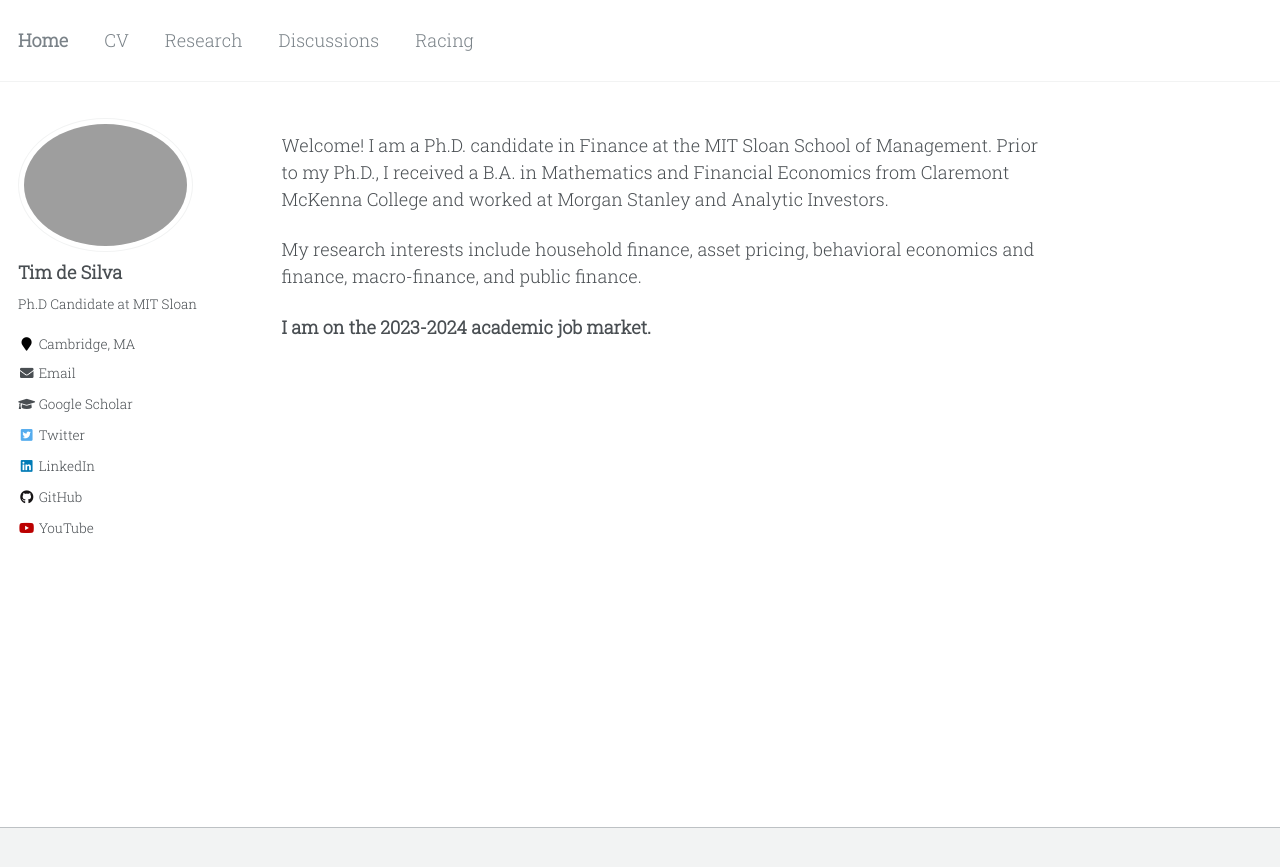
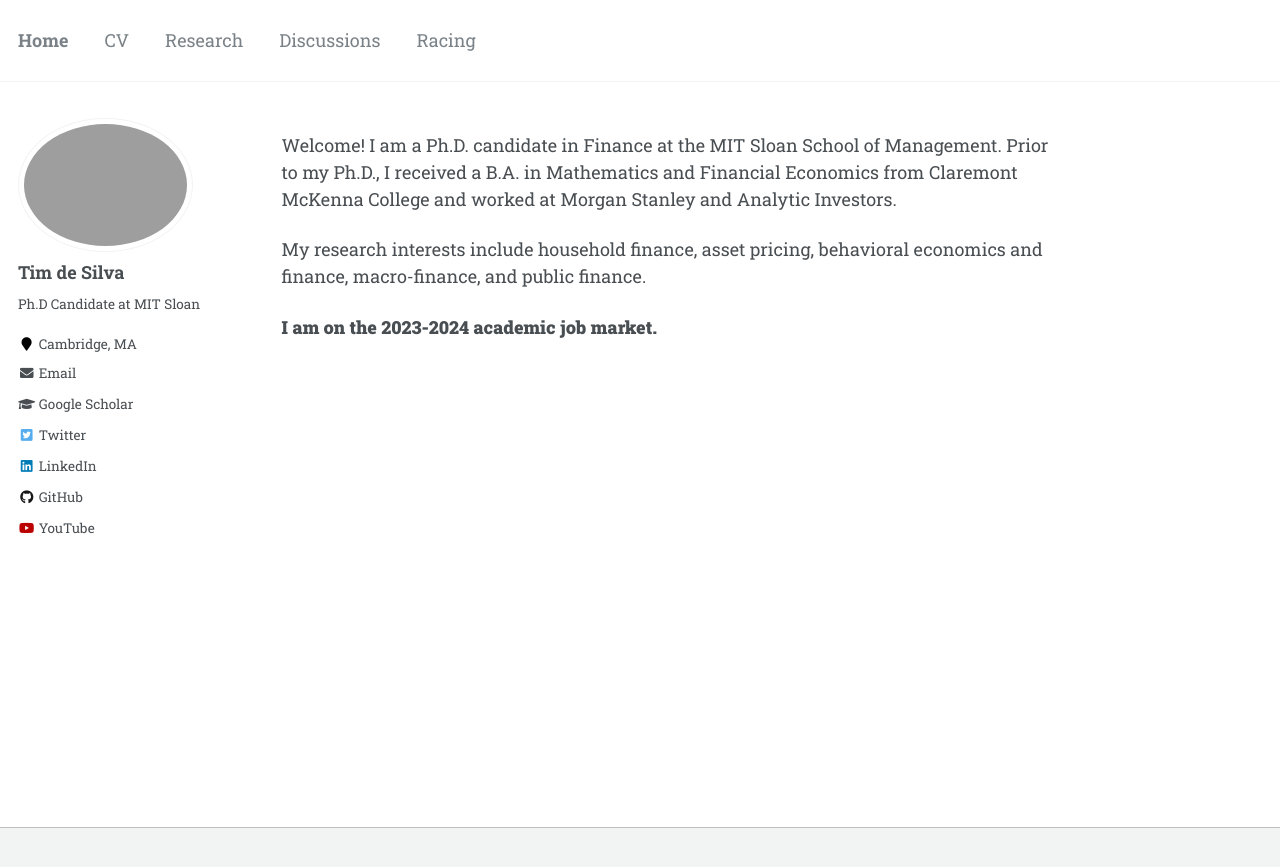
Before and after one commit to timhdesilva/timhdesilva.github.io, a Jekyll site: the page built from _pages/about.html, in a window 1280 px wide. Shown: the top 867 px of the page. Built offline with Jekyll 4.4.1, drawn with Linux system fonts in a browser that asks for light colours.

Commit message:
try to fix bold

```diff
--- a/_layouts/default.html
+++ b/_layouts/default.html
@@ -9,7 +9,9 @@ layout: compress
   <head>
     {% include head.html %}
     {% include head/custom.html %}
-    <link href="https://fonts.googleapis.com/css2?family=Roboto+Slab:wght@300&display=swap" rel="stylesheet">
+    <!-- <link href="https://fonts.googleapis.com/css2?family=Roboto+Slab:wght@300&display=swap" rel="stylesheet"> -->
+    <link href="https://fonts.googleapis.com/css2?family=Roboto+Slab:wght@300;400;700;900&display=swap" rel="stylesheet">
+
   </head>
 
   <body>
```
